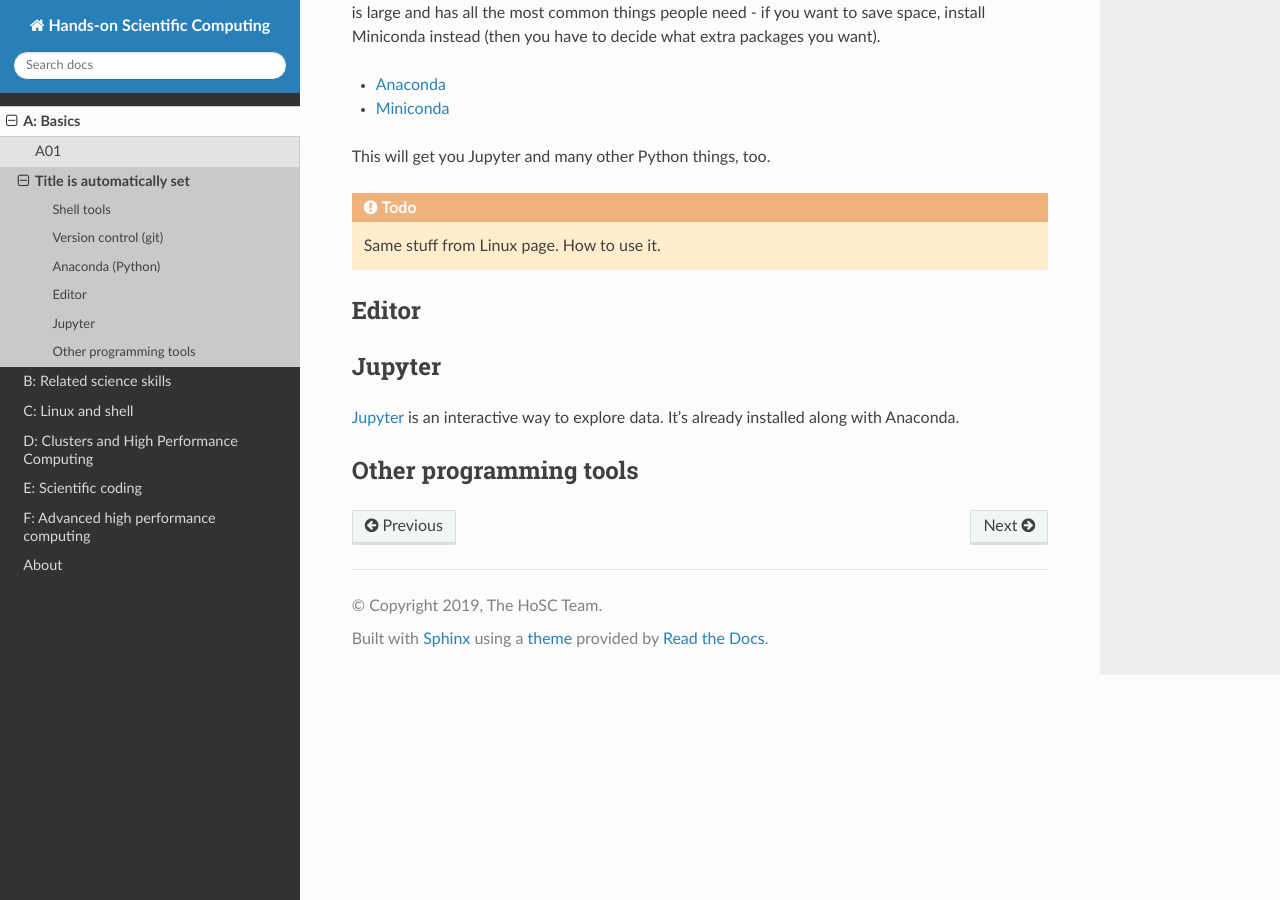
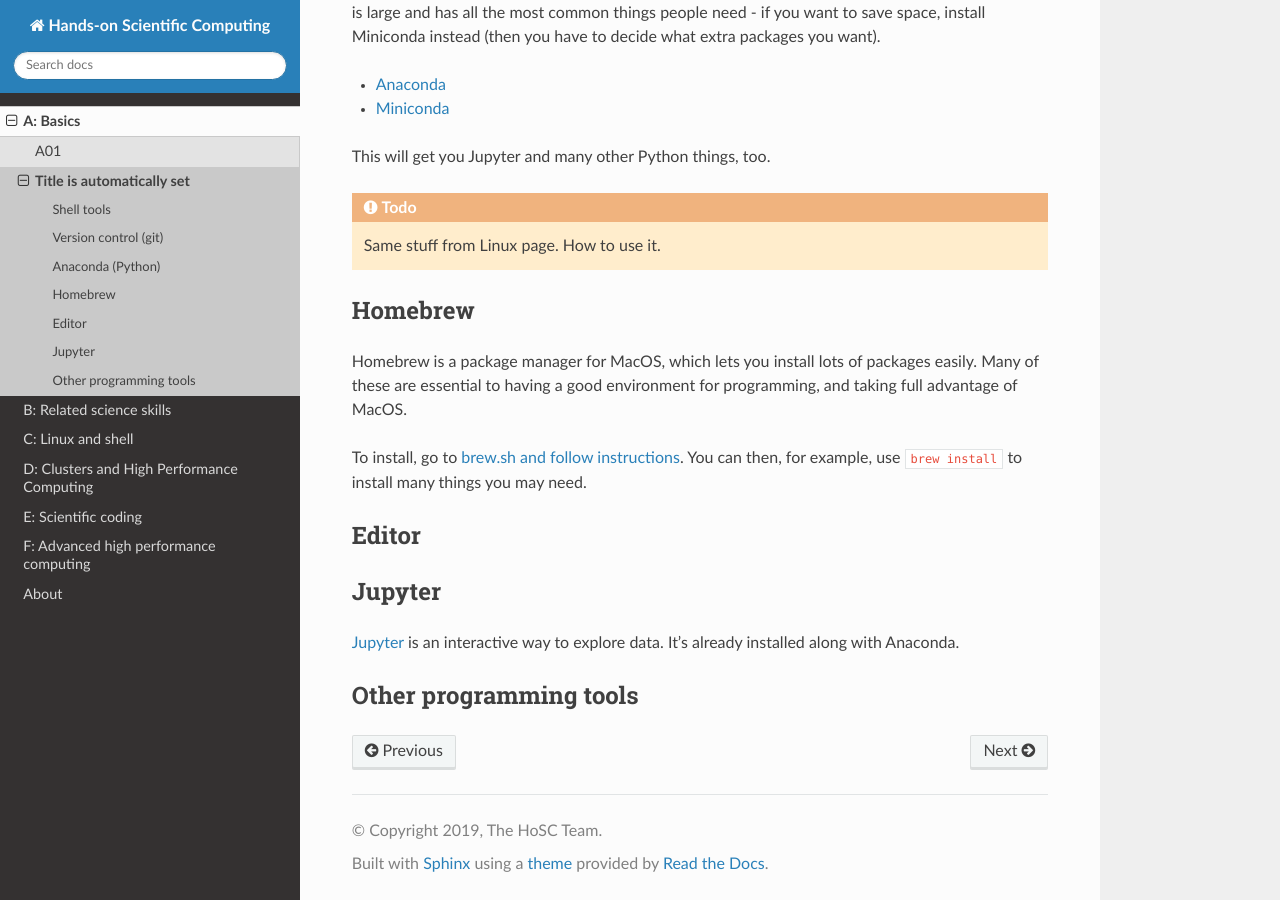
Before and after one commit to coderefinery/handsonscicomp, a Sphinx documentation site: the page built from source/A/A11.rst, in a window 1280 px wide and 900 px high, scrolled down 1088 px. Built offline with Sphinx 7.4.7 and the Read the Docs theme 2.0.0, drawn with Linux system fonts in a browser that asks for light colours.

Commit message:
mac setup: add homebrew

```diff
--- a/source/A/A11.rst
+++ b/source/A/A11.rst
@@ -61,6 +61,20 @@ This will get you Jupyter and many other Python things, too.
    Same stuff from Linux page.  How to use it.
 
 
+
+Homebrew
+--------
+
+Homebrew is a package manager for MacOS, which lets you install lots
+of packages easily.  Many of these are essential to having a good
+environment for programming, and taking full advantage of MacOS.
+
+To install, go to `brew.sh and follow instructions
+<https://brew.sh/>`_.  You can then, for example, use ``brew install``
+to install many things you may need.
+
+
+
 Editor
 ------
 
```
